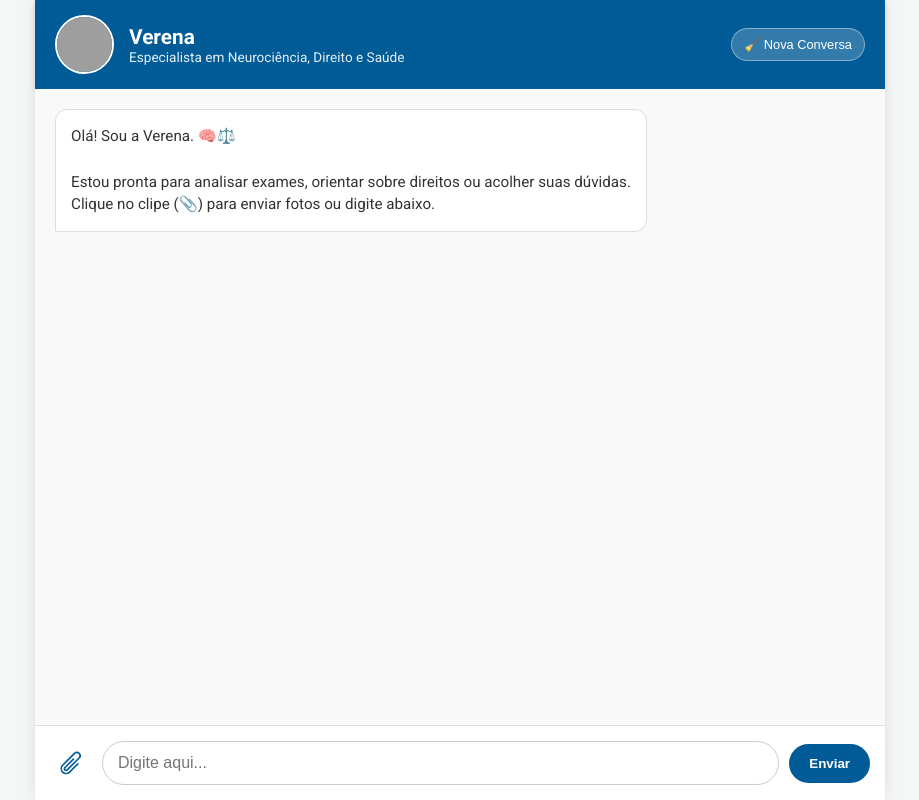
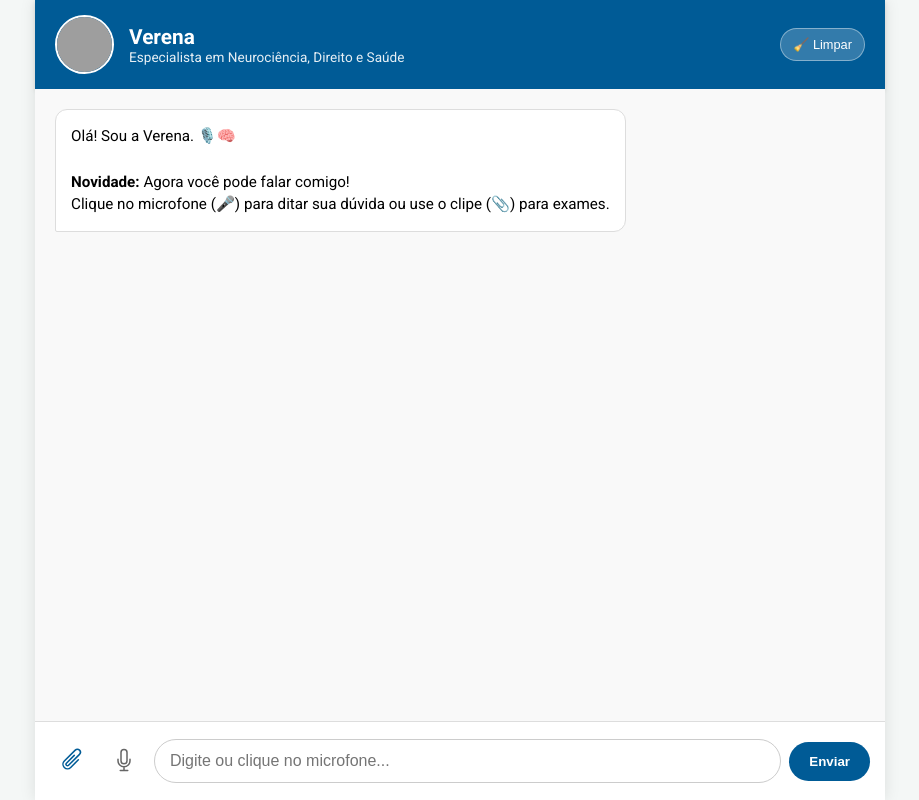
Before and after one commit to pinheiro767/projeto-verena, a Flask app: page / in a window 1280 px wide. Shown: the whole page, without its empty margins (180-1099 px from the left). Run offline with Flask 3, Linux system fonts and the light colour scheme; grey boxes are pictures that could not be loaded.

Commit message:
Adicionando reconhecimento de voz

```diff
--- a/templates/index.html
+++ b/templates/index.html
@@ -3,7 +3,7 @@
 <head>
     <meta charset="UTF-8">
     <meta name="viewport" content="width=device-width, initial-scale=1.0">
-    <title>Verena - Assistente Multimodal</title>
+    <title>Verena - Assistente por Voz</title>
     <link href="https://fonts.googleapis.com/css2?family=Roboto:wght@300;400;500;700&display=swap" rel="stylesheet">
     <style>
         :root {
@@ -11,6 +11,7 @@
             --fundo: #f4f7f6;
             --balao-user: #005b96;
             --balao-ia: #ffffff;
+            --vermelho-gravando: #e74c3c;
         }
 
         body {
@@ -39,152 +40,97 @@
             padding: 15px 20px;
             display: flex;
             align-items: center;
-            justify-content: space-between; /* Espalha os itens */
+            justify-content: space-between;
             box-shadow: 0 2px 5px rgba(0,0,0,0.1);
         }
 
-        .perfil {
-            display: flex;
-            align-items: center;
-            gap: 15px;
-        }
+        .perfil { display: flex; align-items: center; gap: 15px; }
 
         .header img {
-            width: 55px;
-            height: 55px;
-            border-radius: 50%;
-            border: 2px solid white;
-            object-fit: cover;
-            object-position: top center;
+            width: 55px; height: 55px;
+            border-radius: 50%; border: 2px solid white;
+            object-fit: cover; object-position: top center;
         }
 
         .header h1 { margin: 0; font-size: 1.3rem; }
         .header p { margin: 0; font-size: 0.85rem; opacity: 0.9; }
 
-        /* Botão de Limpar (Nova Conversa) */
         .btn-limpar {
             background: rgba(255,255,255,0.2);
             border: 1px solid rgba(255,255,255,0.4);
-            color: white;
-            padding: 8px 12px;
-            border-radius: 20px;
-            cursor: pointer;
+            color: white; padding: 8px 12px;
+            border-radius: 20px; cursor: pointer;
             font-size: 0.8rem;
-            transition: background 0.3s;
-            display: flex;
-            align-items: center;
-            gap: 5px;
         }
-        .btn-limpar:hover { background: rgba(255,255,255,0.4); }
 
-        /* Área de Chat */
+        /* Chat */
         .chat-box {
-            flex: 1;
-            padding: 20px;
-            overflow-y: auto;
-            display: flex;
-            flex-direction: column;
-            gap: 15px;
+            flex: 1; padding: 20px; overflow-y: auto;
+            display: flex; flex-direction: column; gap: 15px;
             background-color: #f9f9f9;
         }
 
         .mensagem {
-            max-width: 80%;
-            padding: 15px;
-            border-radius: 12px;
-            line-height: 1.5;
-            position: relative;
-            font-size: 0.95rem;
+            max-width: 80%; padding: 15px;
+            border-radius: 12px; line-height: 1.5;
+            position: relative; font-size: 0.95rem;
         }
 
-        .verena {
-            align-self: flex-start;
-            background-color: var(--balao-ia);
-            border: 1px solid #ddd;
-            color: #333;
-            border-bottom-left-radius: 2px;
+        .verena { align-self: flex-start; background-color: var(--balao-ia); border: 1px solid #ddd; border-bottom-left-radius: 2px; }
+        .usuario { align-self: flex-end; background-color: var(--balao-user); color: white; border-bottom-right-radius: 2px; }
+
+        .img-preview-chat { max-width: 200px; border-radius: 8px; margin-bottom: 8px; border: 2px solid rgba(255,255,255,0.5); }
+
+        /* Área de Input */
+        .input-area {
+            padding: 15px; background: white; border-top: 1px solid #ddd;
+            display: flex; align-items: center; gap: 8px;
         }
 
-        .usuario {
-            align-self: flex-end;
-            background-color: var(--balao-user);
-            color: white;
-            border-bottom-right-radius: 2px;
+        /* Botão Clipe */
+        .btn-clip {
+            cursor: pointer; padding: 10px; border-radius: 50%;
+            color: var(--azul-saude);
+        }
+        .btn-clip:hover { background-color: #eef; }
+        .btn-clip svg { width: 24px; height: 24px; }
+
+        /* --- NOVO BOTÃO MICROFONE --- */
+        .btn-mic {
+            cursor: pointer; padding: 10px; border-radius: 50%;
+            border: none; background: transparent;
+            color: #666; transition: all 0.3s;
+        }
+        .btn-mic:hover { background-color: #eef; color: var(--azul-saude); }
+        .btn-mic svg { width: 24px; height: 24px; }
+
+        /* Animação quando está gravando */
+        .gravando {
+            background-color: var(--vermelho-gravando) !important;
+            color: white !important;
+            animation: pulse 1.5s infinite;
+        }
+        @keyframes pulse {
+            0% { box-shadow: 0 0 0 0 rgba(231, 76, 60, 0.7); }
+            70% { box-shadow: 0 0 0 10px rgba(231, 76, 60, 0); }
+            100% { box-shadow: 0 0 0 0 rgba(231, 76, 60, 0); }
         }
 
-        .img-preview-chat {
-            max-width: 200px;
-            border-radius: 8px;
-            margin-bottom: 8px;
-            border: 2px solid rgba(255,255,255,0.5);
-            display: block;
-        }
-
-        /* Input */
-        .input-area {
-            padding: 15px;
-            background: white;
-            border-top: 1px solid #ddd;
-            display: flex;
-            align-items: center;
-            gap: 10px;
-        }
-
-        .btn-clip {
-            cursor: pointer;
-            padding: 8px;
-            border-radius: 50%;
-            color: var(--azul-saude);
-            transition: background 0.2s;
-            display: flex;
-            align-items: center;
-            justify-content: center;
-        }
-        .btn-clip:hover { background-color: #eef; }
-        .btn-clip svg { width: 26px; height: 26px; }
-
         #file-input { display: none; }
-
-        .file-alert {
-            display: none;
-            font-size: 0.75rem;
-            background-color: #e1f5fe;
-            color: var(--azul-saude);
-            padding: 5px 10px;
-            border-radius: 15px;
-            white-space: nowrap;
-            align-items: center;
-            gap: 5px;
-        }
+        .file-alert { display: none; font-size: 0.75rem; background-color: #e1f5fe; color: var(--azul-saude); padding: 5px 10px; border-radius: 15px; }
 
         input[type="text"] {
-            flex: 1;
-            padding: 12px 15px;
-            border: 1px solid #ccc;
-            border-radius: 25px;
-            outline: none;
+            flex: 1; padding: 12px 15px;
+            border: 1px solid #ccc; border-radius: 25px; outline: none;
             font-size: 1rem;
         }
 
         button.btn-enviar {
-            background-color: var(--azul-saude);
-            color: white;
-            border: none;
-            padding: 12px 20px;
-            border-radius: 25px;
-            cursor: pointer;
-            font-weight: bold;
+            background-color: var(--azul-saude); color: white; border: none;
+            padding: 12px 20px; border-radius: 25px; cursor: pointer; font-weight: bold;
         }
-        button.btn-enviar:hover { background-color: #004a7a; }
 
-        .loading {
-            text-align: center;
-            font-style: italic;
-            color: #777;
-            font-size: 0.8rem;
-            display: none;
-            padding: 5px;
-        }
+        .loading { text-align: center; font-style: italic; color: #777; font-size: 0.8rem; display: none; padding: 5px; }
     </style>
 </head>
 <body>
@@ -198,16 +144,14 @@
                 <p>Especialista em Neurociência, Direito e Saúde</p>
             </div>
         </div>
-        <button class="btn-limpar" onclick="novaConversa()" title="Apagar histórico">
-            🧹 Nova Conversa
-        </button>
+        <button class="btn-limpar" onclick="novaConversa()">🧹 Limpar</button>
     </div>
 
     <div class="chat-box" id="chat-box">
         <div class="mensagem verena">
-            Olá! Sou a Verena. 🧠⚖️<br><br>
-            Estou pronta para analisar exames, orientar sobre direitos ou acolher suas dúvidas.<br>
-            Clique no clipe (📎) para enviar fotos ou digite abaixo.
+            Olá! Sou a Verena. 🎙️🧠<br><br>
+            <strong>Novidade:</strong> Agora você pode falar comigo!<br>
+            Clique no microfone (🎤) para ditar sua dúvida ou use o clipe (📎) para exames.
         </div>
     </div>
 
@@ -221,12 +165,17 @@
         </label>
         <input type="file" id="file-input" accept="image/*">
 
+        <button id="btn-mic" class="btn-mic" onclick="alternarGravacao()" title="Falar">
+            <svg xmlns="http://www.w3.org/2000/svg" fill="none" viewBox="0 0 24 24" stroke-width="1.5" stroke="currentColor">
+              <path stroke-linecap="round" stroke-linejoin="round" d="M12 18.75a6 6 0 0 0 6-6v-1.5m-6 7.5a6 6 0 0 1-6-6v-1.5m6 7.5v3.75m-3.75 0h7.5M12 15.75a3 3 0 0 1-3-3V4.5a3 3 0 1 1 6 0v8.25a3 3 0 0 1-3 3Z" />
+            </svg>
+        </button>
+
         <div id="file-alert" class="file-alert">
-            📸 Imagem Anexada
-            <span onclick="limparImagem()" style="cursor:pointer; font-weight:bold; color:red; margin-left:5px;">✖</span>
+            📸 Imagem <span onclick="limparImagem()" style="cursor:pointer;color:red;margin-left:5px;">✖</span>
         </div>
 
-        <input type="text" id="user-input" placeholder="Digite aqui...">
+        <input type="text" id="user-input" placeholder="Digite ou clique no microfone...">
         <button class="btn-enviar" onclick="enviarMensagem()">Enviar</button>
     </div>
 </div>
@@ -235,21 +184,68 @@
     let imagemBase64 = null;
     let mimeType = null;
 
+    // --- LÓGICA DE RECONHECIMENTO DE VOZ ---
+    const btnMic = document.getElementById('btn-mic');
+    const userInput = document.getElementById('user-input');
+    let recognition = null;
+    let estaGravando = false;
+
+    // Verifica se o navegador suporta
+    if ('webkitSpeechRecognition' in window) {
+        recognition = new webkitSpeechRecognition();
+        recognition.lang = 'pt-BR'; // Português Brasil
+        recognition.continuous = false; // Para quando parar de falar
+        recognition.interimResults = false;
+
+        recognition.onstart = function() {
+            estaGravando = true;
+            btnMic.classList.add('gravando');
+            userInput.placeholder = "Ouvindo... pode falar!";
+        };
+
+        recognition.onend = function() {
+            estaGravando = false;
+            btnMic.classList.remove('gravando');
+            userInput.placeholder = "Digite ou clique no microfone...";
+        };
+
+        recognition.onresult = function(event) {
+            const textoFalado = event.results[0][0].transcript;
+            userInput.value = textoFalado;
+            // Opcional: Enviar automaticamente após falar
+            // enviarMensagem();
+        };
+
+        recognition.onerror = function(event) {
+            console.error("Erro no reconhecimento:", event.error);
+            estaGravando = false;
+            btnMic.classList.remove('gravando');
+        };
+    } else {
+        btnMic.style.display = 'none'; // Esconde se não suportar (ex: Firefox antigo)
+    }
+
+    function alternarGravacao() {
+        if (!recognition) {
+            alert("Seu navegador não suporta voz. Tente usar o Google Chrome.");
+            return;
+        }
+        if (estaGravando) {
+            recognition.stop();
+        } else {
+            recognition.start();
+        }
+    }
+
+    // --- CÓDIGO ANTIGO (Chat e Imagem) ---
     const fileInput = document.getElementById('file-input');
     const fileAlert = document.getElementById('file-alert');
-    const userInput = document.getElementById('user-input');
     const chatBox = document.getElementById('chat-box');
     const loading = document.getElementById('loading');
 
-    // --- FUNÇÃO NOVA: LIMPAR CONVERSA ---
     function novaConversa() {
-        if(confirm("Deseja apagar o histórico e começar de novo?")) {
-            chatBox.innerHTML = `
-                <div class="mensagem verena">
-                    Histórico limpo! ✨<br>
-                    Pode enviar uma nova dúvida ou exame.
-                </div>
-            `;
+        if(confirm("Limpar histórico?")) {
+            chatBox.innerHTML = '<div class="mensagem verena">Histórico limpo! 🧹</div>';
             limparImagem();
             userInput.value = '';
         }
@@ -317,6 +313,5 @@
         if (e.key === 'Enter') enviarMensagem();
     });
 </script>
-
 </body>
 </html>
```
